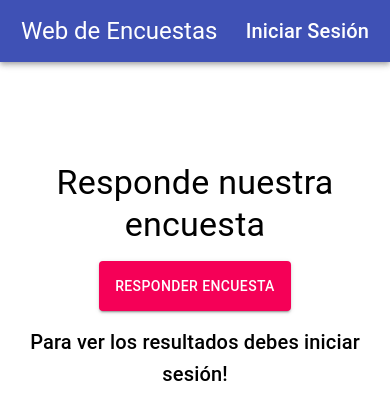
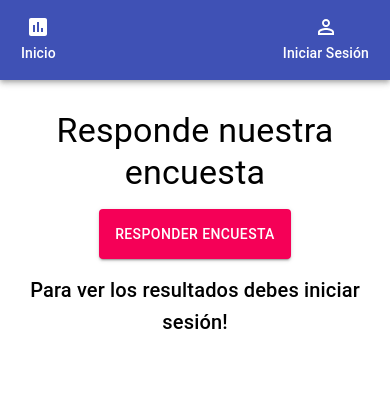
Before and after one commit to Athroscf/polls, a React app: page / in a window 390 px wide. Shown: the top 420 px of the page. Built offline with nearby package versions, Linux system fonts and the light colour scheme.

Commit message:
Managing responsiveness.

```diff
--- a/package.json
+++ b/package.json
@@ -4,6 +4,7 @@
   "private": true,
   "dependencies": {
     "@material-ui/core": "^4.11.0",
+    "@material-ui/icons": "^4.9.1",
     "autoprefixer": "7.1.6",
     "axios": "^0.19.2",
     "babel-core": "6.26.0",
--- a/src/components/Navigation/NavigationItems/NavigationItems.css
+++ b/src/components/Navigation/NavigationItems/NavigationItems.css
@@ -3,7 +3,14 @@
     padding: 0;
     list-style: none;
     display: flex;
-    flex-flow: row;
+    flex-flow: column;
     align-items: center;
     height: 100%;
+    width: 100%;
 }
+
+@media (min-width: 500px) {
+    .NavigationItems {
+        flex-flow: row;
+    }
+}
--- a/src/components/Navigation/NavigationItems/NavigationItems.js
+++ b/src/components/Navigation/NavigationItems/NavigationItems.js
@@ -8,6 +8,7 @@ const navigationItems = ( props ) => {
     return (
         <ul className={classes.NavigationItems}>
             <NavigationItem link={props.link} exact={props.exact}>
+                {props.children}
                 <Typography variant={props.variant}>
                     {props.content}
                 </Typography>
--- a/src/components/Navigation/Toolbar/Toolbar.js
+++ b/src/components/Navigation/Toolbar/Toolbar.js
@@ -1,11 +1,17 @@
 import React from 'react';
 import { AppBar, Toolbar } from '@material-ui/core';
+import PersonOutlineIcon from '@material-ui/icons/PersonOutline';
+import PollIcon from '@material-ui/icons/Poll';
 
+import { useWindowSize } from '../../../hooks/useWindowSize';
 import NavigationItems from '../NavigationItems/NavigationItems';
 import Typography from '../../UI/Typography/Typography';
 import classes from './Toolbar.css';
 
 const toolbar = ( props ) => {
+    let toolbar = null;
+    let windowSize = useWindowSize();
+    let isMobile = windowSize.width <= 500;
     let welcome = null;
 
     if (props.isAuth) {
@@ -13,10 +19,9 @@ const toolbar = ( props ) => {
                       Bienvenido {props.email}
                   </Typography>
     }
-    return (
-        <div>
-            <AppBar position="static">
-                <Toolbar className={classes.Toolbar}>
+
+    if (!isMobile) {
+        toolbar = <Toolbar className={classes.Toolbar}>
                     <div>
                         <NavigationItems
                             content="Web de Encuestas"
@@ -42,6 +47,42 @@ const toolbar = ( props ) => {
                         }
                     </div>
                 </Toolbar>
+    } else {
+        toolbar = <Toolbar className={classes.Toolbar}>
+                    <div>
+                        <NavigationItems
+                            content="Inicio"
+                            variant="subtitle2"
+                            link="/"
+                            exact={true}>
+                                <PollIcon />
+                        </NavigationItems>
+                    </div>
+                    <div>
+                        { !props.isAuth ?
+                            <NavigationItems
+                                content="Iniciar Sesión"
+                                variant="subtitle2"
+                                link="/auth"
+                                exact={false} >
+                                    <PersonOutlineIcon />
+                            </NavigationItems> :
+                            <NavigationItems
+                                content="Cerrar Sesión"
+                                variant="subtitle2"
+                                link="/logout"
+                                exact={false} >
+                                    <PersonOutlineIcon fontSize="large"/>
+                            </NavigationItems>
+                        }
+                    </div>
+                </Toolbar>
+    }
+
+    return (
+        <div>
+            <AppBar position="static">
+                {toolbar}
             </AppBar>
         </div>
     )
--- a/src/components/Poll/Poll.css
+++ b/src/components/Poll/Poll.css
@@ -1,11 +1,20 @@
 .Poll {
-    margin: 0 5%;
-    width: 40%;
+    margin: 10% 5%;
+    width: 80%;
     align-items: center;
     text-align: center;
-    float: left;
 }
 
 .Typography {
     margin-bottom: 5%;
 }
+
+@media (min-width: 500px) {
+    .Poll {
+        margin: 10% 5%;
+        width: 80%;
+        align-items: center;
+        text-align: center;
+        float: left;
+    }
+}
--- a/src/components/PollList/PollList.css
+++ b/src/components/PollList/PollList.css
@@ -1,8 +1,15 @@
 .PollList {
     position: relative;
     margin: 0 5%;
-    width: 40%;
-    float: left;
+    width: 80%;
     align-items: center;
     text-align: center;
 }
+
+@media (min-width: 690px) {
+    .PollList {
+        float: left;
+        margin: 5% 5%;
+        width: 40%;
+    }
+}
--- a/src/hoc/Layout/Layout.css
+++ b/src/hoc/Layout/Layout.css
@@ -1,3 +1,10 @@
 .Layout {
-    margin: 100px 0;
+    margin: 30px 0;
+    min-width: 353px;
 }
+
+@media (min-width: 500px) {
+    .Layout {
+        margin: 60px 0;
+    }
+}
--- /dev/null
+++ b/src/hooks/useWindowSize.js
@@ -0,0 +1,28 @@
+import { useState, useEffect } from 'react';
+
+export const useWindowSize = () => {
+    const isMobile = typeof window === 'object';
+
+    const getSize = () => {
+        return {
+            width: isMobile ? window.innerWidth : null
+        };
+    };
+
+    const [ windowSize, setWindowSize ] = useState(getSize);
+
+    useEffect(() => {
+        if(!isMobile) {
+            return false;
+        };
+
+        const handleResize = () => {
+            setWindowSize(getSize());
+        }
+
+        window.addEventListener('resize', handleResize);
+        return () => window.removeEventListener('resize', handleResize);
+    }, []);
+
+    return windowSize;
+};
--- a/src/index.css
+++ b/src/index.css
@@ -2,4 +2,5 @@ body {
   margin: 0;
   padding: 0;
   font-family: sans-serif;
+  min-width: 200px;
 }
```
Also changed, not shown: 1 other file (tests, documents, lock files or other folders).
